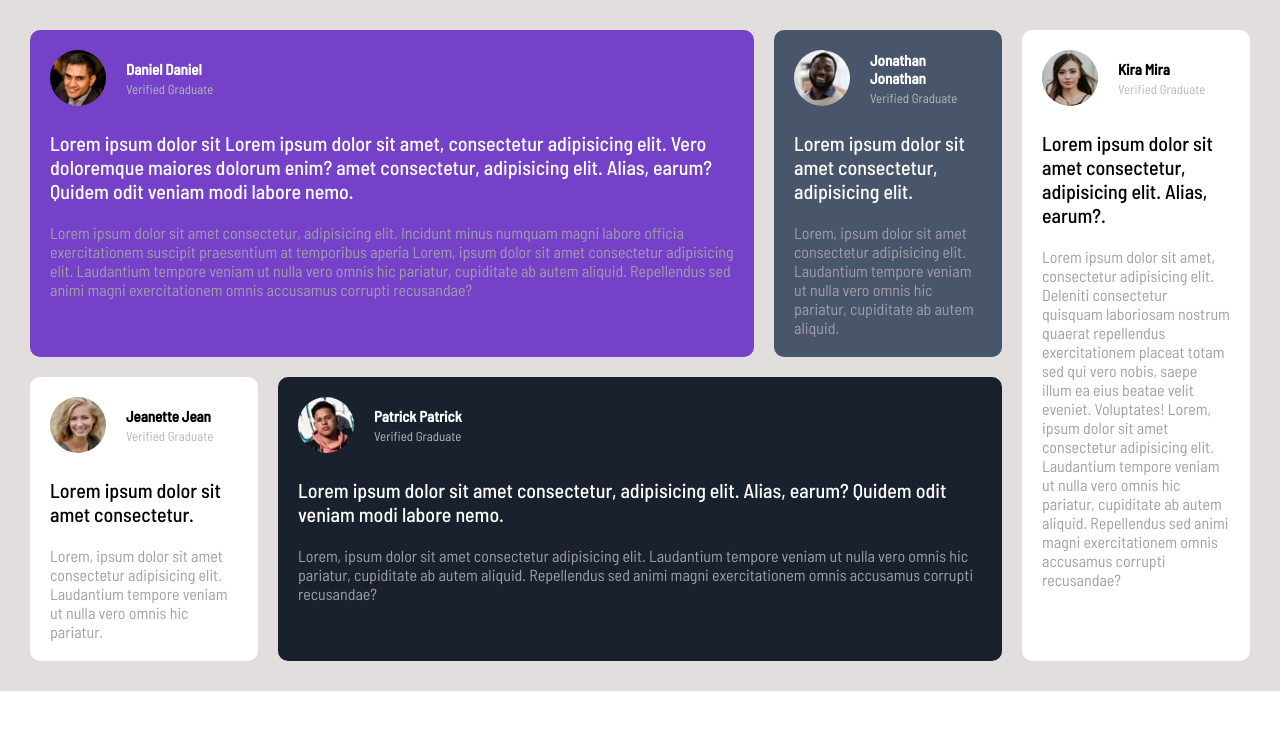
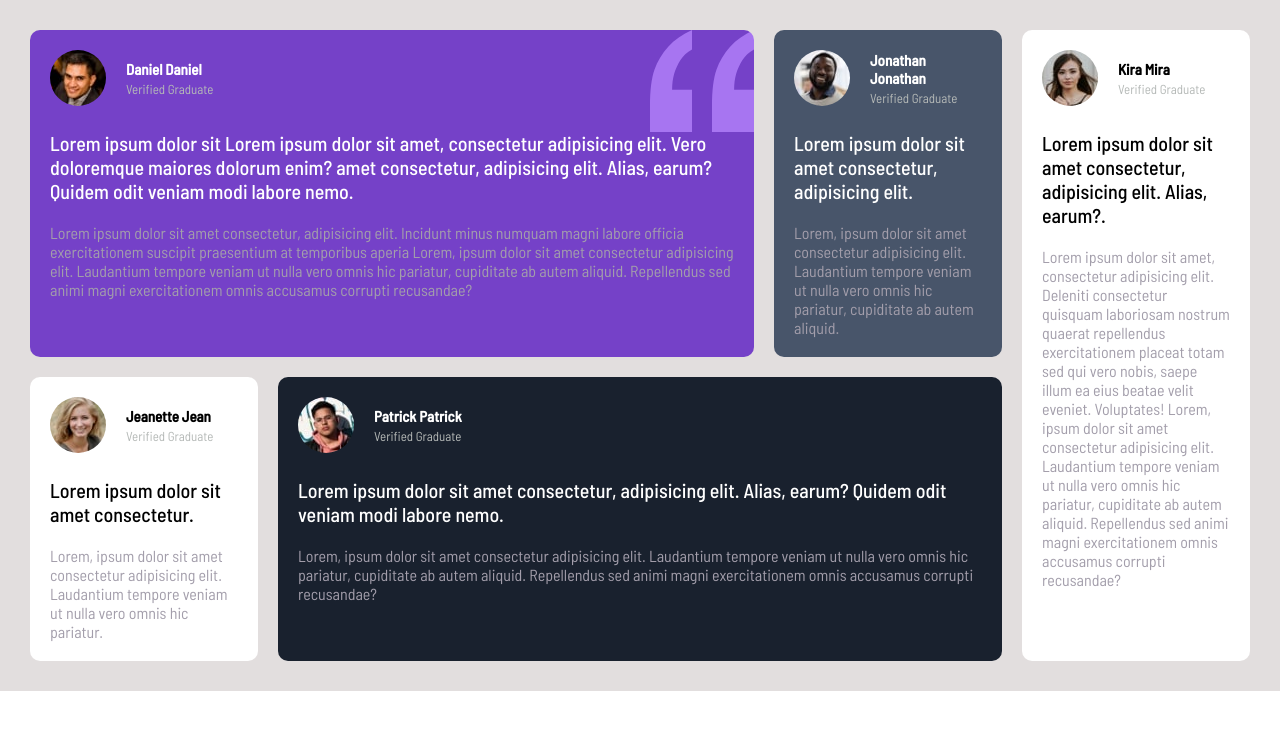
Before and after one commit to RamyEbrahim/Testimonials-grid-section, a plain HTML site: page index.html in a window 1280 px wide. Drawn offline with Linux system fonts and the light colour scheme.

Commit message:
Update master.css

```diff
--- a/css/master.css
+++ b/css/master.css
@@ -79,7 +79,7 @@
 
 .container .daniel {
     grid-column: span 3;
-    background-color: hsl(263, 55%, 52%);
+    background: url(../images/bg-pattern-quotation.svg) right top no-repeat, hsl(263, 55%, 52%);
     color: white;
 }
 
```
